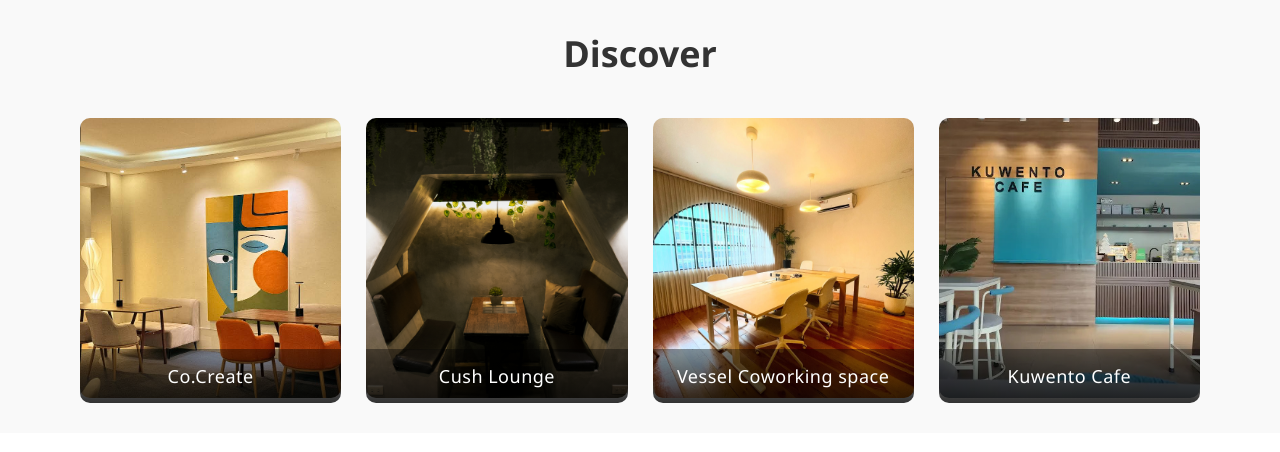
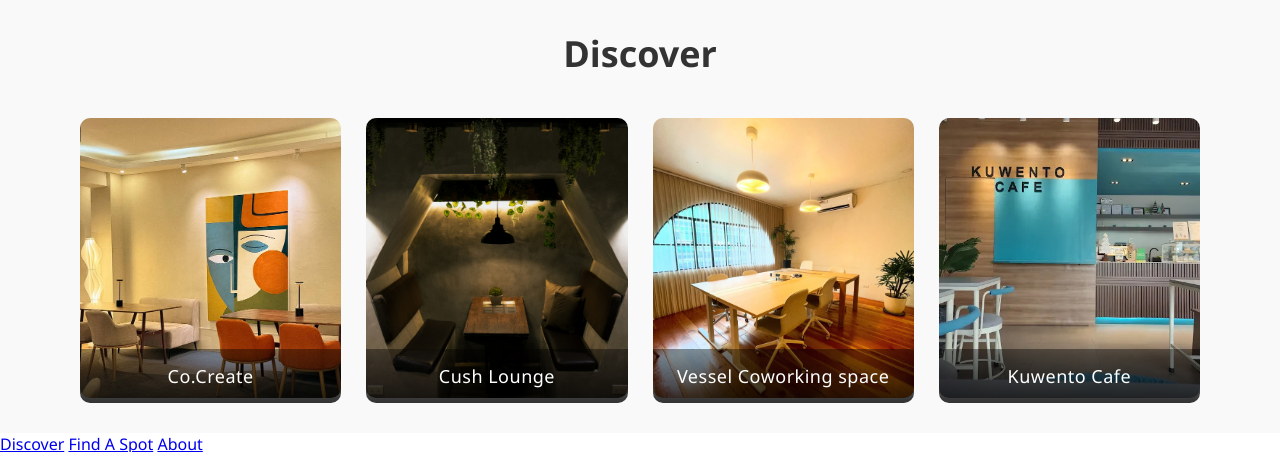
Before and after one commit to REID31-SaN/Nook-Finder, a PHP site: page / in a window 1280 px wide. Shown: the part 916-1368 px from the top of the page. Before the commit the page ends 1319 px from the top, so only its background shows below. Run offline with PHP 8.4, Linux system fonts and the light colour scheme.

Commit message:
Update footer.php
Added footer

```diff
--- a/footer.php
+++ b/footer.php
@@ -1,2 +1,20 @@
-</body>
-</html>
+<footer>
+    <div class="footer-container">
+
+        <div class="footer-nav">
+            <a href="discover.php">Discover</a>
+            <a href="map.php">Find A Spot</a>
+            <a href="about.php">About</a>
+        </div>
+
+        <div class="footer-logo">
+            <img src="images/NookFinder Footer.png" alt="Nook Finder Logo">
+        </div>
+
+    </div>
+
+    <div class="footer-bottom">
+        Copyright &copy; NookFinder. All rights are reserved.
+    </div>
+
+</footer>
```
